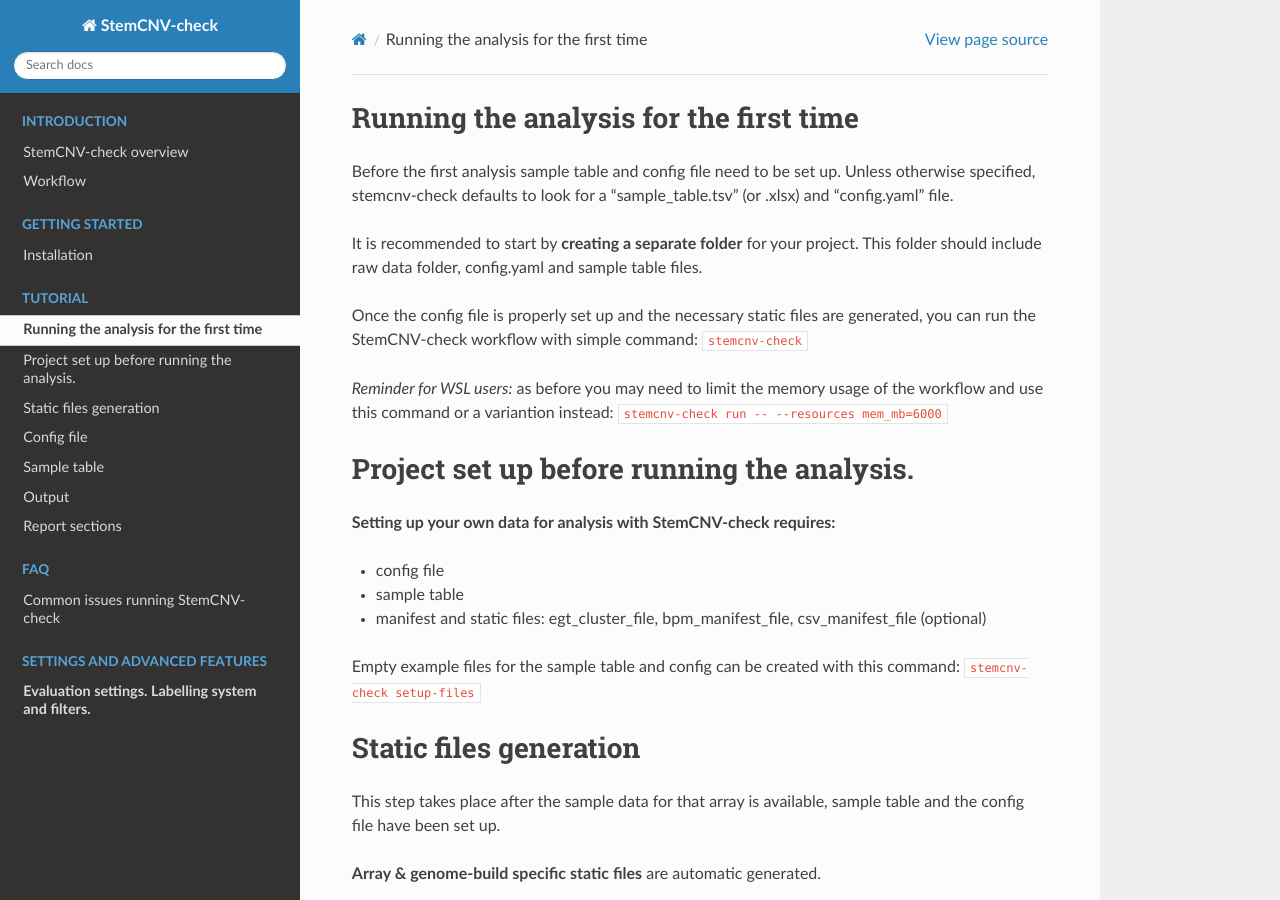
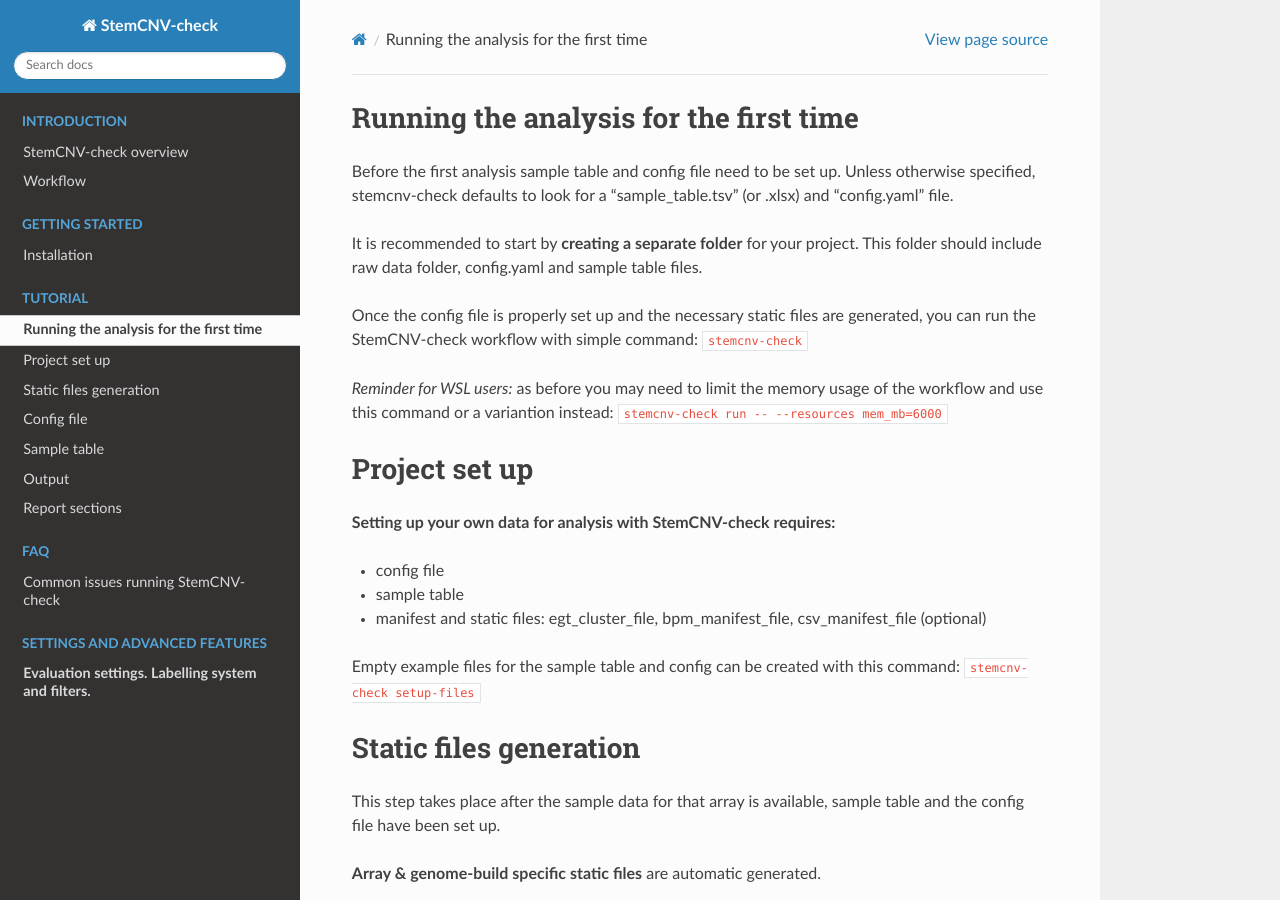
Before and after one commit to bihealth/StemCNV-check, a Sphinx documentation site: the page built from docs/source/setup_project.rst, in a window 1280 px wide and 900 px high. Built offline with Sphinx 7.4.7 and the Read the Docs theme 3.1.0, drawn with Linux system fonts in a browser that asks for light colours; pages that are not in the unit, such as notebooks, are missing from menus.

Commit message:
Update setup_project.rst

```diff
--- a/docs/source/setup_project.rst
+++ b/docs/source/setup_project.rst
@@ -12,7 +12,7 @@ workflow with simple command:
 *Reminder for WSL users:* as before you may need to limit the memory usage of the workflow
 and use this command or a variantion instead: ``stemcnv-check run -- --resources mem_mb=6000``
 
-Project set up before running the analysis.
+Project set up
 ============
 
 **Setting up your own data for analysis with StemCNV-check requires:**
```
